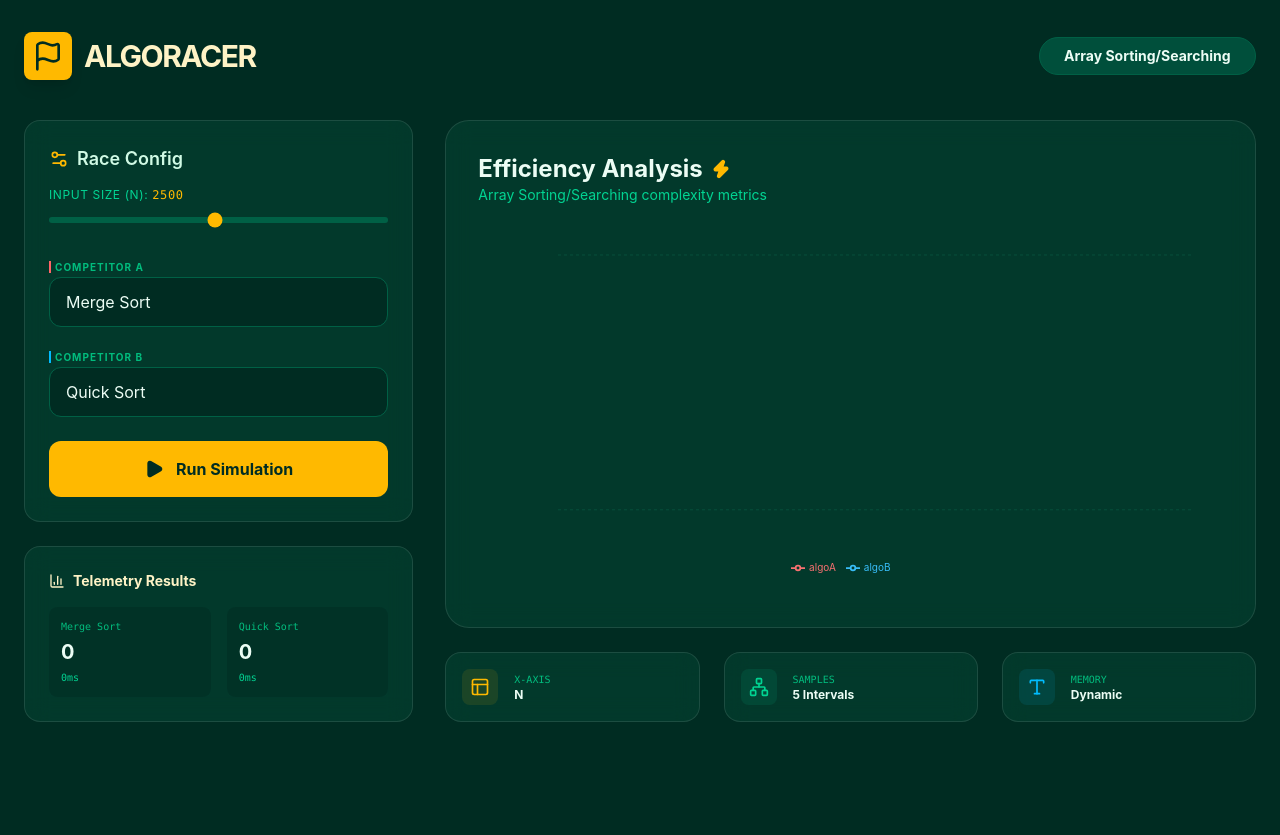
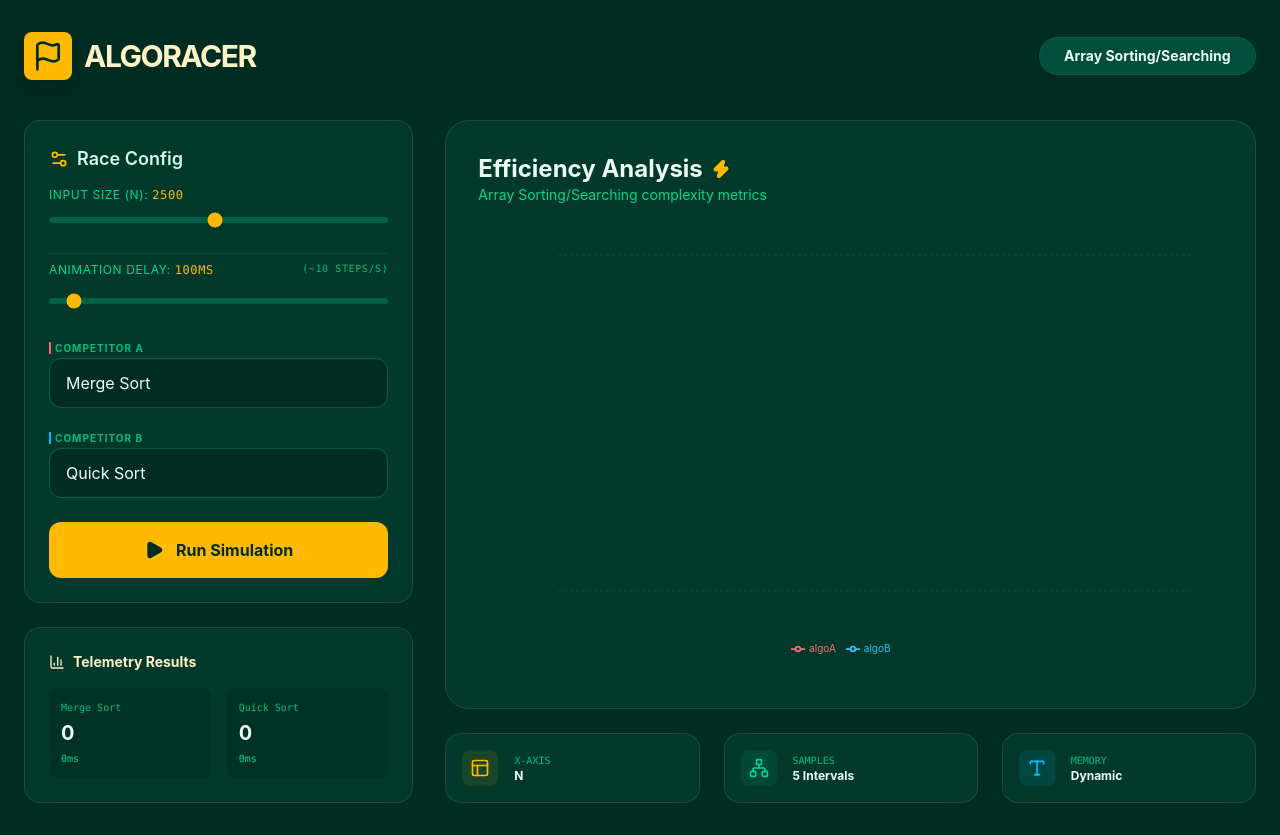
Before and after one commit to Antra1705/AlgoRacer, a React (Vite) app: page / in a window 1280 px wide. Before the commit the page ends 800 px from the top, so only its background shows below. Built offline with nearby package versions, Linux system fonts and the light colour scheme.

Commit message:
feat: add interactive animation speed slider for simulation delay

```diff
--- a/src/App.jsx
+++ b/src/App.jsx
@@ -54,6 +54,7 @@ const App = () => {
   const [mSize, setMSize] = useState(50);
   const [vSize, setVSize] = useState(100);
   const [eSize, setESize] = useState(500);
+  const [simDelay, setSimDelay] = useState(100);
 
   const [results, setResults] = useState({
     algoA: { ops: 0, time: 0 },
@@ -181,7 +182,7 @@ const App = () => {
           });
         }
 
-        await new Promise(r => setTimeout(r, 100));
+        await new Promise(r => setTimeout(r, simDelay));
         setChartData([...newChartData]);
       }
     } catch (error) {
@@ -266,6 +267,15 @@ const App = () => {
                     className="w-full h-1.5 bg-emerald-800 rounded-lg accent-amber-400 appearance-none" />
                 </div>
               )}
+
+              <div className="space-y-2 pt-2 border-t border-emerald-900">
+                <label className="text-xs uppercase text-emerald-400 tracking-wider flex justify-between">
+                  <span>Animation Delay: <span className="text-amber-400 font-mono">{simDelay}ms</span></span>
+                  <span className="text-emerald-500 font-mono text-[10px]">(~{(1000 / simDelay).toFixed(0)} steps/s)</span>
+                </label>
+                <input type="range" min="50" max="1000" step="50" value={simDelay} onChange={(e) => setSimDelay(parseInt(e.target.value))} disabled={isRacing}
+                  className="w-full h-1.5 bg-emerald-800 rounded-lg accent-amber-400 appearance-none disabled:opacity-50" />
+              </div>
             </div>
 
             {/* Algo Selection */}
```
